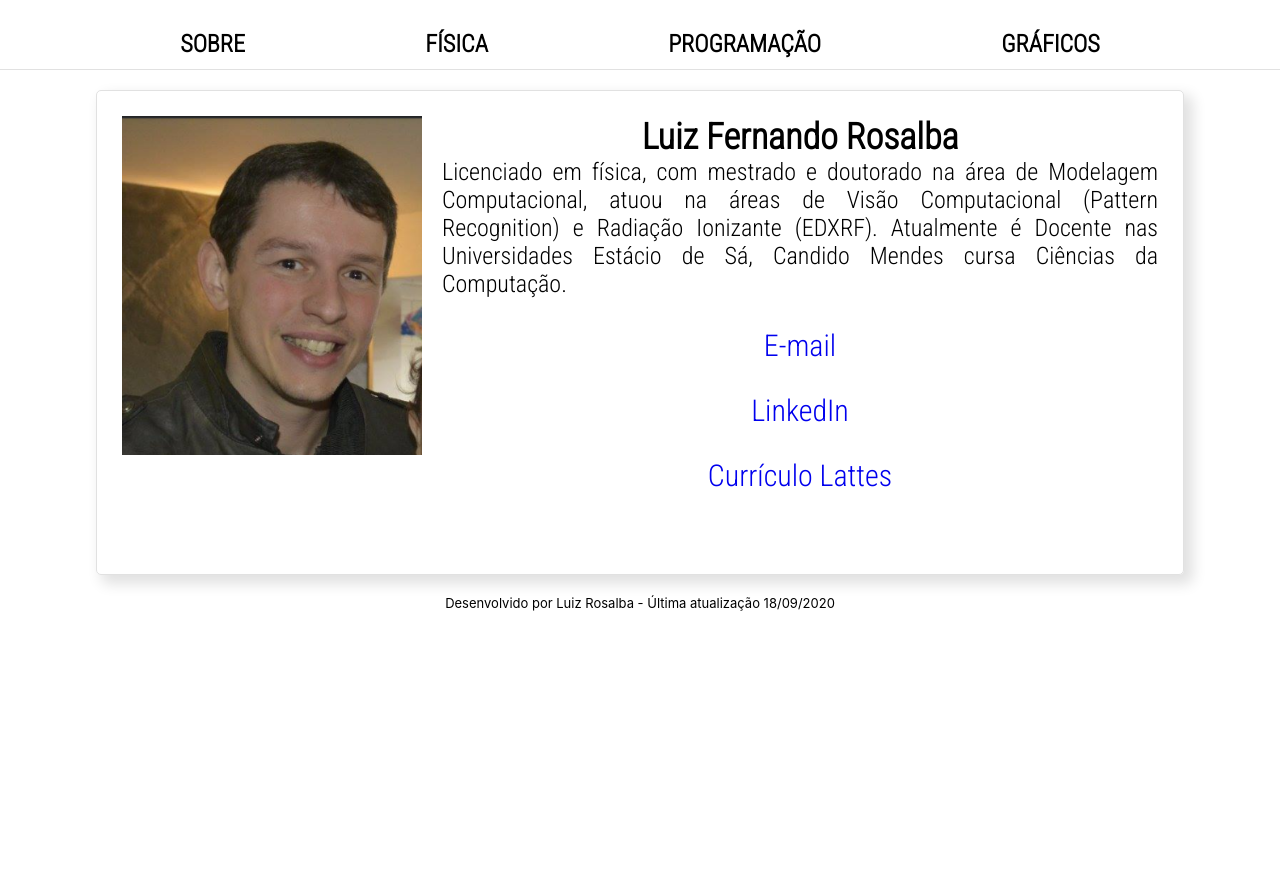
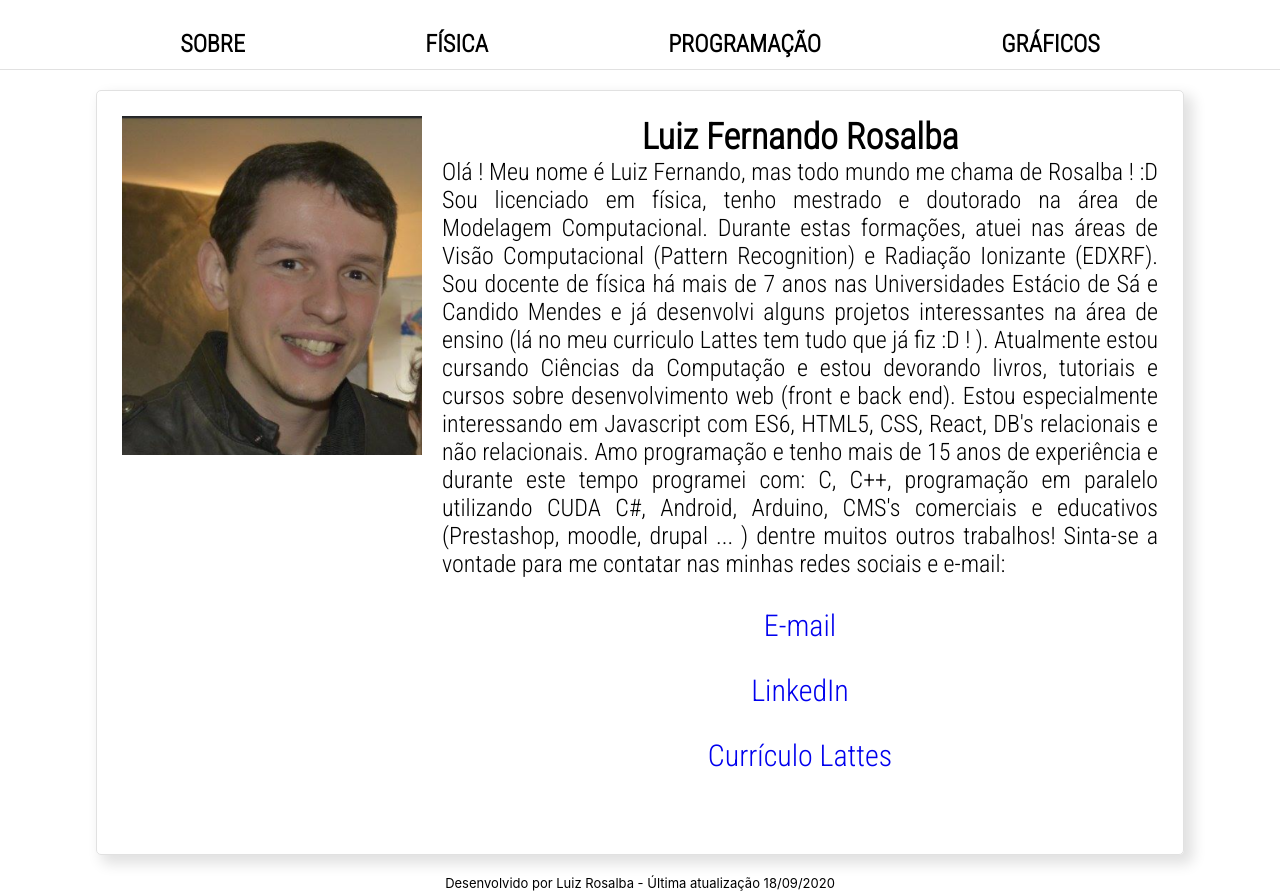
Before and after one commit to luizrosalba/react_hp, a React (Create React App) app in the folder hp-app/: page / in a window 1280 px wide. Before the commit the page ends 800 px from the top, so only its background shows below. Built offline with nearby package versions, Linux system fonts and the light colour scheme.

Commit message:
final_mesmo

```diff
--- a/hp-app/package.json
+++ b/hp-app/package.json
@@ -8,7 +8,7 @@
     "@testing-library/react": "^9.5.0",
     "@testing-library/user-event": "^7.2.1",
     "mathjs": "^7.2.0",
-    "netlify-cli": "^2.64.0",
+    "netlify-cli": "^2.64.1",
     "re-resizable": "^6.6.1",
     "react": "^16.13.1",
     "react-dom": "^16.13.1",
--- a/hp-app/src/pages/Sobre/index.js
+++ b/hp-app/src/pages/Sobre/index.js
@@ -10,9 +10,16 @@ const Home = () => {
         <img  src={minha} className="foto" alt='luiz rosalba' />
         <div className="texto_secao">
         <h2>Luiz Fernando Rosalba </h2>
-          Licenciado em física, com mestrado e doutorado na área de Modelagem Computacional,
-          atuou na áreas de Visão Computacional (Pattern Recognition) e Radiação Ionizante (EDXRF).
-          Atualmente é Docente nas Universidades Estácio de Sá, Candido Mendes cursa Ciências da Computação.
+
+          Olá ! Meu nome é Luiz Fernando, mas todo mundo me chama de Rosalba ! :D
+          Sou licenciado em física, tenho mestrado e doutorado na área de Modelagem Computacional.
+          Durante estas formações, atuei nas áreas de Visão Computacional (Pattern Recognition) e Radiação Ionizante (EDXRF).
+          Sou docente de física há mais de 7 anos nas Universidades Estácio de Sá e Candido Mendes e já desenvolvi alguns projetos interessantes na área de ensino (lá no
+          meu curriculo Lattes tem tudo que já fiz :D ! ). Atualmente estou cursando Ciências da Computação e estou devorando livros, tutoriais e cursos
+          sobre desenvolvimento web (front e back end). Estou especialmente interessando em Javascript com ES6, HTML5, CSS, React, DB's relacionais e não relacionais.
+          Amo programação e tenho mais de 15 anos de experiência e durante este tempo programei com: C, C++, programação em paralelo utilizando CUDA C#, Android, Arduino, CMS's comerciais e educativos
+          (Prestashop, moodle, drupal ... ) dentre muitos outros trabalhos! Sinta-se a vontade para me contatar nas minhas redes sociais e e-mail:
+
           <div className="Contato">
             <br></br>
 
```
Also changed, not shown: 1 other file (tests, documents, lock files or other folders).
